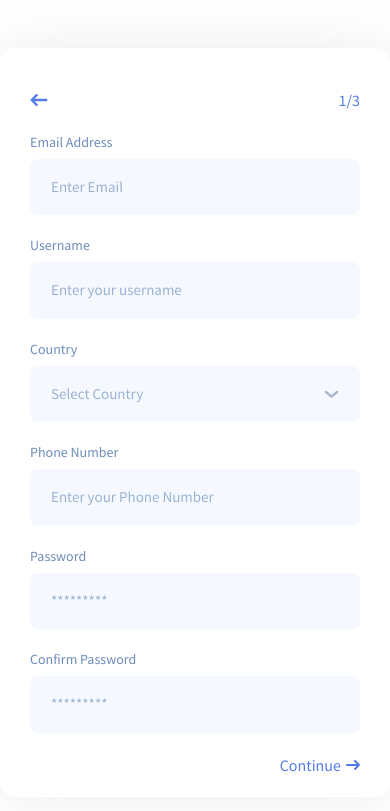
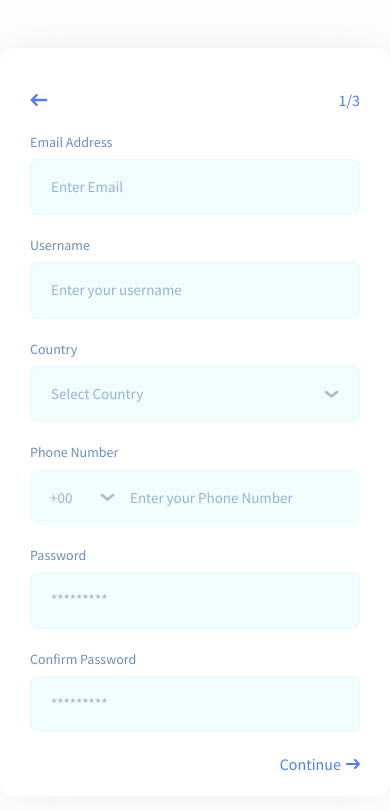
Before and after one commit to HuzaifaYaqoob/TraumaCare-Web, a Django app: page /auth/join/ in a window 390 px wide. Shown: the top 811 px of the page. Run offline with Django 4.2, Linux system fonts and the light colour scheme; data that the repository does not hold is empty.

Commit message:
country and phone number field are done

```diff
--- a/Trauma/static/assets/css/UtlityClasses/utility.css
+++ b/Trauma/static/assets/css/UtlityClasses/utility.css
@@ -132,14 +132,14 @@ input[type='checkbox']{
     justify-content: space-between;
     align-items: center;
     width: 100%;
-    background-color: #f5f9ff;
+    background-color: #23d0d010;
     border-radius: 8px;
     padding: 16px 20px;
     outline: none;
     border: 0;
     font-size: 15px;
     color: #6c747e;
-    border: 1.4px solid #f5f9ff;
+    border: 1.4px solid #23d0d010;
     position: relative;
 }
 
@@ -212,14 +212,14 @@ input[type='checkbox']{
 .form-field .form-input{
     display: block ;
     width: 100%;
-    background-color: #f5f9ff;
+    background-color: #23d0d010;
     border-radius: 8px;
     padding: 16px 20px;
     outline: none;
     border: 0;
     font-size: 15px;
     color: #6c747e;
-    border: 1.4px solid #f5f9ff;
+    border: 1.4px solid #23d0d010;
 }
 
 .form-field .form-input.error{
@@ -228,6 +228,92 @@ input[type='checkbox']{
     border-color: #f25b52;
     background-color: #f25a5220;
     color: #d64139;
+}
+
+.form-field .phone-number-field-outer{
+    border-radius: 8px;
+    color: #6c747e;
+    background-color: #23d0d010;
+    display: flex;
+    padding: 16px 20px;
+    position: relative;
+}
+.form-field .phone-number-field-outer .dial-code-field-outer{
+    display: flex;
+    align-items: center;
+}
+
+.form-field .phone-number-field-outer .dial-code-field-outer .arrow{
+    transform: rotate(180deg);
+}
+
+.form-field .phone-number-field-outer .dial-code-input:focus ~ .arrow{
+    transform: rotate(0deg);
+}
+
+.form-field .phone-number-field-outer .dial-code-field-outer input.dial-code-input{
+    flex: 1;
+    background-color: transparent;
+    max-width: 50px;
+    outline: none;
+    border: 0;
+}
+.dropdown-data{
+    z-index: 10;
+}
+
+
+.form-field .phone-number-field-outer .dial-code-field-outer .dropdown-data{
+    position: absolute;
+    left: 0;
+    right: 0;
+    display: none;
+    top: 100%;
+    transform: translateY(10px);
+    padding: 10px;
+    background-color: white;
+    border-radius: 10px;
+    border: 1px solid #e6ecf6;
+}
+.form-field .phone-number-field-outer .dial-code-field-outer .dial-code-input:focus ~ .dropdown-data{
+    display: block;
+}
+
+.form-field .phone-number-field-outer .dial-code-field-outer .dropdown-data .dropdown-items{
+    width: 100%;
+    border-radius: 7px;
+    border: 1px solid transparent;
+    transition: all 300ms;
+    cursor: pointer;
+}
+
+.form-field .phone-number-field-outer .dial-code-field-outer .dropdown-data .dropdown-search-field{
+    margin-bottom: 10px;
+    border: 1px solid #e6ecf6;
+    padding: 7px 10px;
+    display: flex;
+    align-items: center;
+    border-radius: 8px;
+}
+.form-field .phone-number-field-outer .dial-code-field-outer .dropdown-data .dropdown-search-field input{
+    flex: 1;
+    margin-left: 10px;
+    outline: none;
+}
+.form-field .phone-number-field-outer .dial-code-field-outer .dropdown-data .dropdown-items:not(:last-child){
+    margin-bottom: 5px;
+}
+.form-field .phone-number-field-outer .dial-code-field-outer .dropdown-data .dropdown-items:hover{
+    border-color: #23d0d0;
+    background-color: #23d0d010;
+}
+
+.form-field .phone-number-field-outer .number-field{
+    flex: 1;
+    margin-left: 15px;
+    background-color: transparent;
+    outline: none;
+    border: 0;
 }
 
 
--- a/Trauma/templates/Auth/Register.html
+++ b/Trauma/templates/Auth/Register.html
@@ -79,7 +79,7 @@
                     <div class="register-form-step-2">
                         {% include 'Components/Form/TextField.html' with label='Username' placeholder='Enter your username'  %}
                         {% include 'Components/Form/DropdownField.html' with label='Country' placeholder='Select Country' dropdown_data=countries  %}
-                        {% include 'Components/Form/phonenumber.html' with label='Phone Number' placeholder='Enter your Phone Number'  %}
+                        {% include 'Components/Form/phonenumber.html' with label='Phone Number' placeholder='Enter your Phone Number' dropdown_data=countries  %}
                     </div>
                     <div class="register-form-step-3">
                         {% include 'Components/Form/passwordField.html' with label='Password' placeholder='*********'  %}
--- a/Trauma/templates/Components/Form/DropdownField.html
+++ b/Trauma/templates/Components/Form/DropdownField.html
@@ -1,7 +1,7 @@
 <div class="form-field">
     <label for="" class="form-input-label">{{label}}</label>
     <div class="dropdown-field">
-        <input type="text" name="" id="" class="" placeholder="{{placeholder}}">
+        <input type="text" name="" id="" class="" placeholder="{{placeholder}}" readonly>
         <svg class="dropwdown-arrow" width="15" height="8" viewBox="0 0 15 8" fill="none" xmlns="http://www.w3.org/2000/svg">
             <path d="M13 6L7.5 1.6L2 6" stroke="#A9B8CB" stroke-width="2.5" stroke-linecap="round" stroke-linejoin="round"/>
         </svg>
--- a/Trauma/templates/Components/Form/phonenumber.html
+++ b/Trauma/templates/Components/Form/phonenumber.html
@@ -1,4 +1,29 @@
 <div class="form-field">
     <label for="" class="form-input-label">{{label}}</label>
-    <input type="text" name="" id="" class="form-input " placeholder="{{placeholder}}">
+    <div class="phone-number-field-outer">
+        <div class="dial-code-field-outer">
+            <input type="text" name="" id="" class="dial-code-input" readonly placeholder="+00">
+            <span class="arrow">
+                <svg class="dropwdown-arrow" width="15" height="8" viewBox="0 0 15 8" fill="none" xmlns="http://www.w3.org/2000/svg">
+                    <path d="M13 6L7.5 1.6L2 6" stroke="#A9B8CB" stroke-width="2.5" stroke-linecap="round" stroke-linejoin="round"></path>
+                </svg>
+            </span>
+            <div class="dropdown-data tc-shadow">
+                <div class="dropdown-search-field">
+                    <span>
+                        <svg width="17" height="17" viewBox="0 0 21 20" fill="none" xmlns="http://www.w3.org/2000/svg">
+                            <path d="M19.7309 18.3109L16.0209 14.6309C17.461 12.8353 18.1584 10.5562 17.9697 8.2622C17.781 5.9682 16.7206 3.83368 15.0064 2.29754C13.2923 0.761407 11.0547 -0.0595894 8.75382 0.00337096C6.45294 0.0663314 4.26362 1.00846 2.63604 2.63604C1.00846 4.26362 0.0663314 6.45294 0.00337096 8.75382C-0.0595894 11.0547 0.761407 13.2923 2.29754 15.0064C3.83368 16.7206 5.9682 17.781 8.2622 17.9697C10.5562 18.1584 12.8353 17.461 14.6309 16.0209L18.3109 19.7009C18.4039 19.7946 18.5145 19.869 18.6363 19.9198C18.7582 19.9706 18.8889 19.9967 19.0209 19.9967C19.1529 19.9967 19.2836 19.9706 19.4055 19.9198C19.5273 19.869 19.6379 19.7946 19.7309 19.7009C19.9111 19.5144 20.0119 19.2652 20.0119 19.0059C20.0119 18.7466 19.9111 18.4974 19.7309 18.3109ZM9.0209 16.0209C7.63643 16.0209 6.28305 15.6104 5.13191 14.8412C3.98076 14.072 3.08356 12.9788 2.55374 11.6997C2.02393 10.4206 1.88531 9.01314 2.1554 7.65527C2.4255 6.2974 3.09219 5.05012 4.07115 4.07115C5.05012 3.09219 6.2974 2.4255 7.65527 2.1554C9.01314 1.88531 10.4206 2.02393 11.6997 2.55374C12.9788 3.08356 14.072 3.98076 14.8412 5.13191C15.6104 6.28305 16.0209 7.63643 16.0209 9.0209C16.0209 10.8774 15.2834 12.6579 13.9706 13.9706C12.6579 15.2834 10.8774 16.0209 9.0209 16.0209Z" fill="#A9B8CB"/>
+                        </svg>
+                    </span>
+                    <input type="text" name="" placeholder="Search anything" id="">
+                </div>
+                {% for data in dropdown_data %}
+                    <div class="dropdown-items">
+                        {{data|safe}}
+                    </div>
+                {% endfor %}
+            </div>
+        </div>
+        <input type="text" name="" id="" class="number-field" placeholder="{{placeholder}}">
+    </div>
 </div>
```
